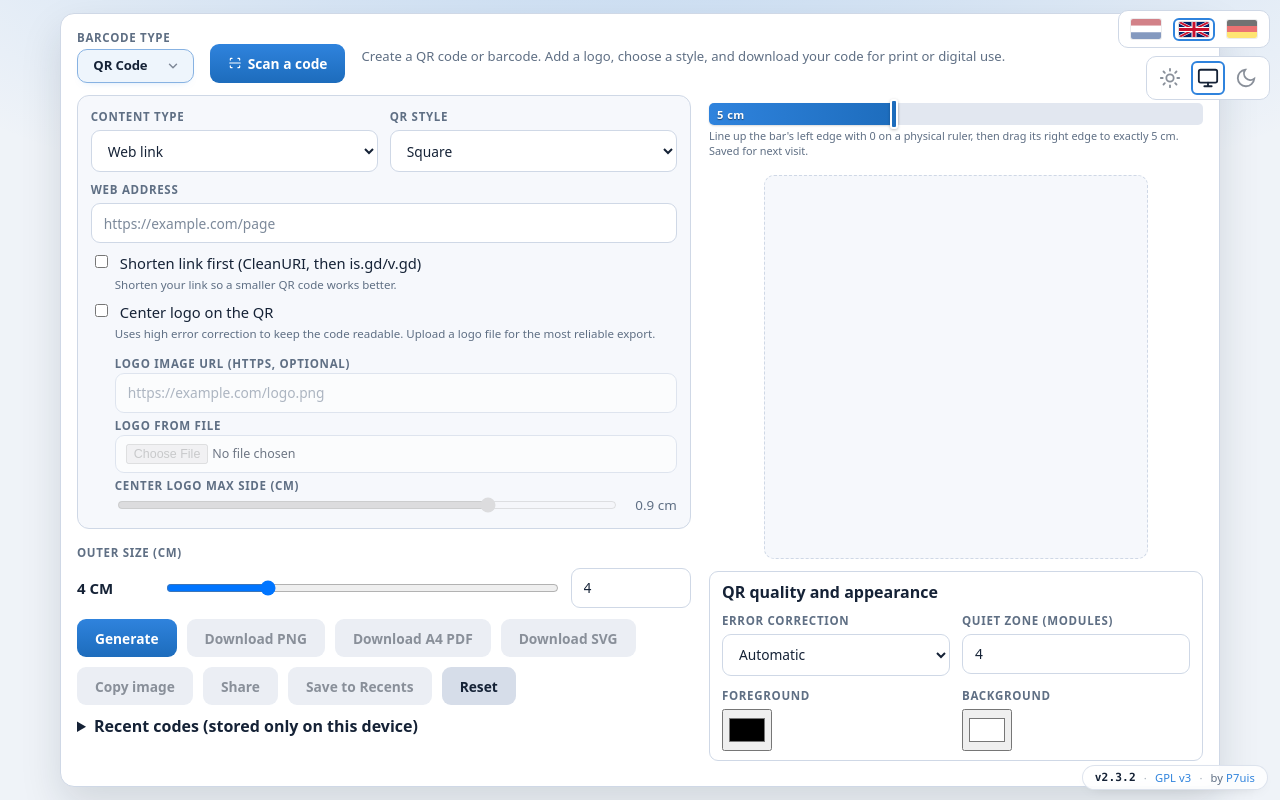
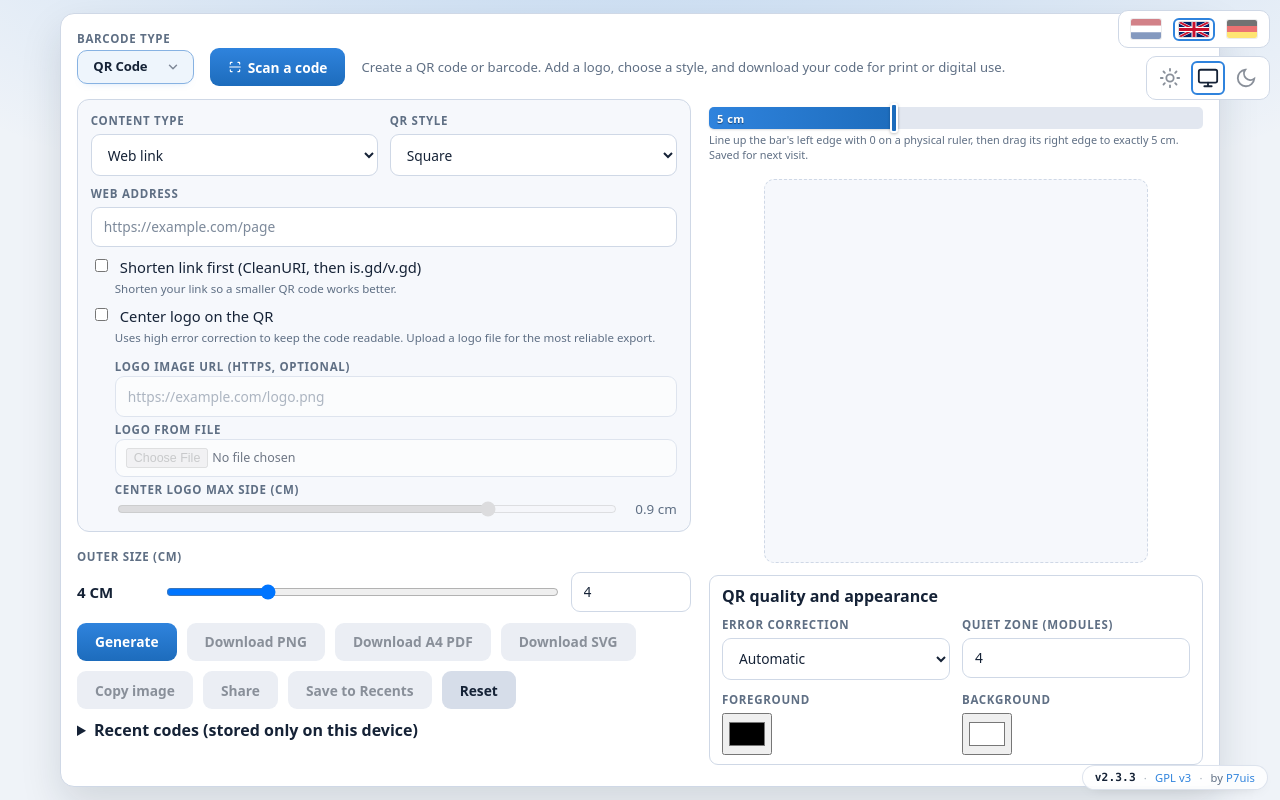
Before and after one commit to P7uis/Barcodegenerator, a website: page index.html in a window 1280 px wide. Drawn offline with Linux system fonts and the light colour scheme.

Commit message:
Align introductory text with header control centres

```diff
--- a/css/app.css
+++ b/css/app.css
@@ -88,6 +88,7 @@ body {
 }
 
 .topbar {
+  padding-top: calc(0.9rem + 4px);
   flex-wrap: wrap;
   margin-bottom: clamp(10px, 1.6vh, 18px);
   display: flex;
@@ -98,6 +99,7 @@ body {
 }
 
 .topbar .barcode-type-field {
+  position: relative;
   flex-direction: column;
   align-items: flex-start;
   gap: 4px;
@@ -105,6 +107,14 @@ body {
   padding: 0;
   border-bottom: 0;
   text-align: left;
+}
+
+.topbar .barcode-type-field > label {
+  position: absolute;
+  bottom: calc(100% + 4px);
+  left: 0;
+  line-height: 1.25;
+  white-space: nowrap;
 }
 
 .topbar > .lead {
--- a/index.html
+++ b/index.html
@@ -289,7 +289,7 @@
     push back.
   -->
   <footer class="app-footer" aria-label="App info">
-    <span id="app-footer-version" class="app-footer-version">v2.3.2</span>
+    <span id="app-footer-version" class="app-footer-version">v2.3.3</span>
     <span class="app-footer-sep" aria-hidden="true">&middot;</span>
     <a class="app-footer-link" href="./LICENSE" title="GNU General Public License v3.0">GPL&nbsp;v3</a>
     <span class="app-footer-sep" aria-hidden="true">&middot;</span>
--- a/package.json
+++ b/package.json
@@ -1,6 +1,6 @@
 {
   "name": "barcode-creator-tool",
-  "version": "2.3.2",
+  "version": "2.3.3",
   "private": true,
   "type": "module",
   "scripts": {
--- a/service-worker.js
+++ b/service-worker.js
@@ -1,4 +1,4 @@
-const CACHE_NAME = "barcode-creator-tool-v2.3.2";
+const CACHE_NAME = "barcode-creator-tool-v2.3.3";
 
 const APP_ASSETS = [
   "./",
```
